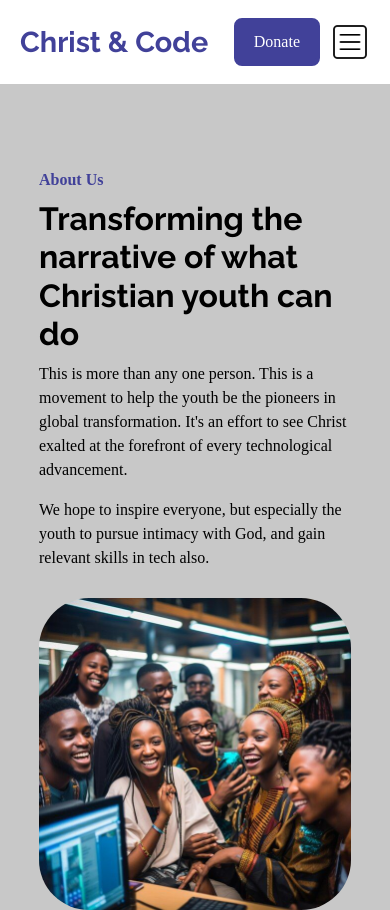
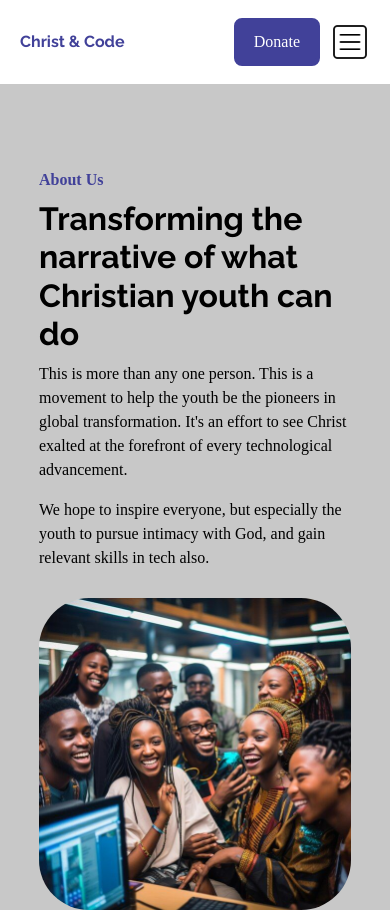
Before and after one commit to BofaMpama/C.A.C, a website: page public/about-us.html in a window 390 px wide. Shown: the top 910 px of the page. Drawn offline with Linux system fonts and the light colour scheme.

Commit message:
fixing logo size on mobile

```diff
--- a/public/style.css
+++ b/public/style.css
@@ -656,6 +656,9 @@ footer{
 }
 
 /*Mobile Styles for About Us Page*/
-@media (max-width: 900px){
-
+@media (max-width: 600px){
+   .logo{
+        font-size: var(--h3);
+        width: fit-content;
+   }
 }
```
Also changed, not shown: 1 other file.
